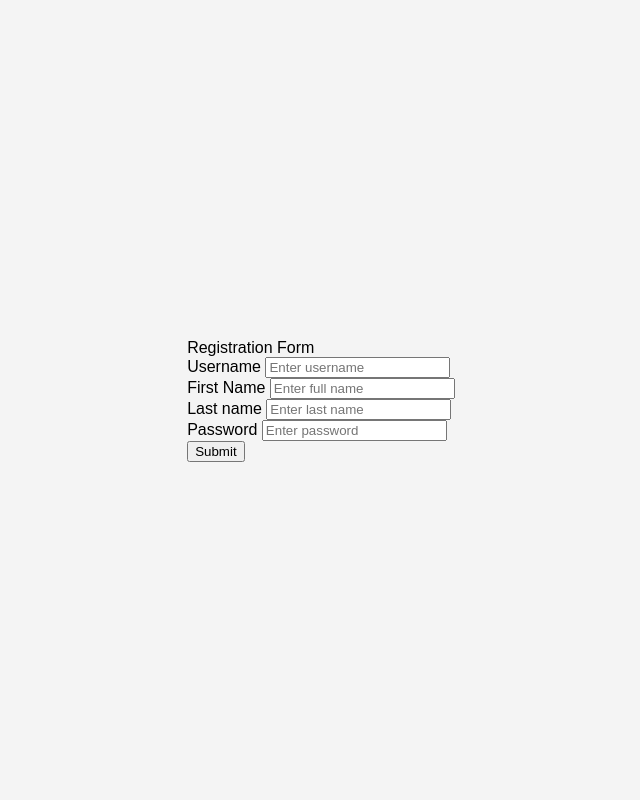
After one commit to kyoida/python-final, a Flask app: page /register in a window 1280 px wide. The commit adds this page. Shown: the whole page, without its empty margins (319-959 px from the left). Run offline with Flask 3, Linux system fonts and the light colour scheme.

Commit message:
login and registration connected to database

```diff
--- a/main.py
+++ b/main.py
@@ -1,12 +1,12 @@
 from flask import Flask, render_template, request, session, redirect, url_for
-from flask_sqlalchemy import SQLAlchemy
+from database.models import db, User
 
 app = Flask(__name__)
 app.config['SQLALCHEMY_DATABASE_URI'] = 'sqlite:///savoir.db'
 app.config['SQLALCHEMY_TRACK_MODIFICATIONS'] = False
-app.config['SECRET_KEY'] = 'NCT127DREAMWAYV'  # Set a secret key for session management
-db = SQLAlchemy(app)
+app.config['SECRET_KEY'] = 'NCT127DREAMWAYV'
 
+db.init_app(app)
 
 
 @app.route('/')
@@ -14,10 +14,50 @@ def index():
     return render_template("index.html")
 
 
+@app.route('/login', methods=['POST', 'GET'])
+def login():
+    if request.method == 'POST':
+        login = request.form['username']
+        password = request.form['password']
+
+        # Query the database for the user
+        user = User.query.filter_by(login=login, password=password).first()
+
+        if user:
+
+            session['user_id'] = user.user_id
+            session['username'] = user.login
+            return redirect(url_for("index"))
+        else:
+            return render_template("login.html", context="Invalid credentials. Please try again.")
+
+    return render_template("login.html")
+
+
+@app.route('/register', methods=["GET", "POST"])
+def register():
+    if request.method == "POST":
+        login = request.form['username']
+        fname = request.form['fname']
+        sname = request.form['sname']
+        pass1 = request.form['password']
+
+
+        existing_user = User.query.filter_by(login=login).first()
+
+        if existing_user:
+            return render_template("registration.html", context="Username is already taken.")
+
+        else:
+            new_user = User(login=login, user_fname=fname, user_sname=sname, password=pass1)
+            db.session.add(new_user)
+            db.session.commit()
+            return redirect(url_for("login", context="Successfully registered!"))
+
+    return render_template("registration.html")
+
+
 if __name__ == "__main__":
     with app.app_context():  # Ensuring the code runs within the application context
         db.create_all()  # Creating the database tables
     app.run(debug=True)
-
-
-    # dfhv
--- /dev/null
+++ b/static/css/style.css
@@ -0,0 +1,54 @@
+  body {
+            font-family: Arial, sans-serif;
+            background-color: #f4f4f4;
+            margin: 0;
+            display: flex;
+            justify-content: center;
+            align-items: center;
+            height: 100vh;
+        }
+
+        .login-container {
+            background-color: #fff;
+            padding: 20px;
+            border-radius: 8px;
+            box-shadow: 0 0 10px rgba(0, 0, 0, 0.1);
+        }
+
+        .login-container h2 {
+            text-align: center;
+        }
+
+        .login-form {
+            display: flex;
+            flex-direction: column;
+        }
+
+        .form-group {
+            margin-bottom: 15px;
+        }
+
+        .form-group label {
+            font-weight: bold;
+        }
+
+        .form-group input {
+            width: 100%;
+            padding: 8px;
+            box-sizing: border-box;
+            border: 1px solid #ccc;
+            border-radius: 4px;
+        }
+
+        .form-group button {
+            background-color: #4caf50;
+            color: #fff;
+            padding: 10px;
+            border: none;
+            border-radius: 4px;
+            cursor: pointer;
+        }
+
+        .form-group button:hover {
+            background-color: #45a049;
+        }
--- /dev/null
+++ b/templates/base.html
@@ -0,0 +1,15 @@
+<!doctype html>
+<html lang="en">
+<head>
+    <meta charset="UTF-8">
+    <meta name="viewport"
+          content="width=device-width, user-scalable=no, initial-scale=1.0, maximum-scale=1.0, minimum-scale=1.0">
+    <meta http-equiv="X-UA-Compatible" content="ie=edge">
+    <link href="{{ url_for('static', filename='css/style.css') }}"rel="stylesheet">
+    <title>Savoir {% block title %}{% endblock %}</title>
+{% block head %}    {% endblock %}
+</head>
+<body>
+{% block body %}    {% endblock %}
+</body>
+</html>
--- /dev/null
+++ b/templates/registration.html
@@ -0,0 +1,35 @@
+{% extends 'base.html' %}
+
+{% block body %}
+
+
+ <section class="container">
+    <header>Registration Form</header>
+    <form action="/register" method="post" class="form">
+        <div class="input-box">
+            <label>Username</label>
+            <input type="text" id="username" name="username" placeholder="Enter username" required />
+        </div>
+
+        <div class="input-box">
+            <label>First Name</label>
+            <input type="text" id="fname" name="fname" placeholder="Enter full name" required />
+        </div>
+
+        <div class="column">
+            <div class="input-box">
+                <label>Last name</label>
+                <input type="text" id="sname" name="sname" placeholder="Enter last name" required />
+            </div>
+            <div class="input-box">
+                <label>Password</label>
+                <input type="text" id="password" name="password" placeholder="Enter password" required />
+            </div>
+        </div>
+
+        <button type="submit">Submit</button>
+    </form>
+
+</section>
+
+{% endblock %}
```
Also changed, not shown: database/crud.py (+4 -4 lines), database/models.py (+4 -8 lines), flaskapp.py (added, +9 -0 lines), templates/index.html (+4 -9 lines), templates/login.html (added, +21 -0 lines), instance/savoir.db.
